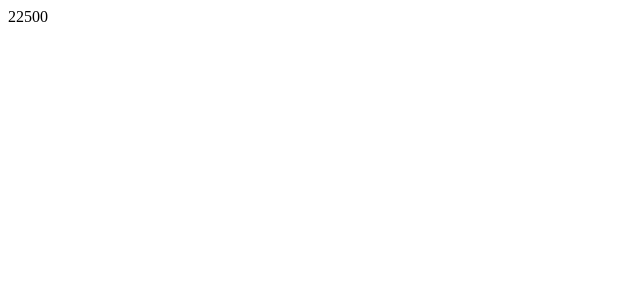
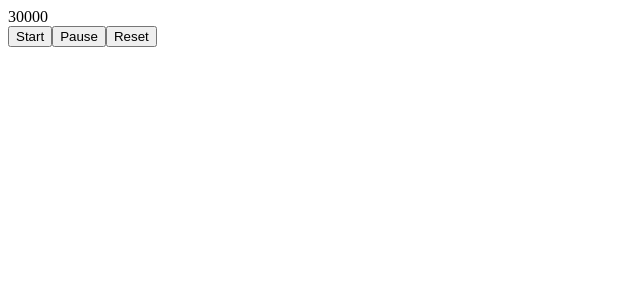
Before and after one commit to sennett/workoutify, a React app: page / in a window 1280 px wide. Shown: the top 300 px of the page, without its empty margins (0-640 px from the left). Built offline with nearby package versions, Linux system fonts and the light colour scheme.

Commit message:
start and pause buttons

```diff
--- /dev/null
+++ b/actions/controls.js
@@ -0,0 +1,11 @@
+export const start = () => ({
+  type: 'START'
+})
+
+export const pause = () => ({
+  type: 'PAUSE'
+})
+
+export const reset = () => ({
+  type: 'RESET'
+})
--- a/components/App.js
+++ b/components/App.js
@@ -1,9 +1,11 @@
 import React from 'react'
 import Countdown from '../containers/Countdown'
+import Controls from '../containers/Controls'
 
 const App = () => (
   <div>
     <Countdown />
+    <Controls />
   </div>
 )
 
--- /dev/null
+++ b/containers/Controls.js
@@ -0,0 +1,28 @@
+import { connect } from 'react-redux'
+import React from 'react'
+import { start, pause, reset } from '../actions/controls'
+
+let Controls = ({start, pause, reset}) => (
+  <div>
+    <button onClick={start}>Start</button>
+    <button onClick={pause}>Pause</button>
+    <button onClick={reset}>Reset</button>
+  </div>
+)
+
+const mapStateToProps = (state, ownProps) => state
+const mapDispatchToProps = (dispatch, ownProps) => ({
+  start: () => {
+    dispatch(start())
+  },
+  pause: () => {
+    dispatch(pause())
+  },
+  reset: () => {
+    dispatch(reset())
+  }
+})
+
+Controls = connect(mapStateToProps, mapDispatchToProps)(Controls)
+
+export default Controls
--- a/containers/Countdown.js
+++ b/containers/Countdown.js
@@ -7,7 +7,7 @@ let Countdown = ({timer}) => {
   )
 }
 
-const mapStateToProps = (state) => state
+const mapStateToProps = (state) => state.timeElapsed
 
 Countdown = connect(mapStateToProps)(Countdown)
 
--- a/index.js
+++ b/index.js
@@ -3,11 +3,11 @@ import React from 'react'
 import { render } from 'react-dom'
 import { Provider } from 'react-redux'
 import { createStore } from 'redux'
-import timeElapsed from './reducers/timeElapsed'
+import workoutifyApp from './reducers'
 import App from './components/App'
-import timeElapsedAction from './actions/timeElapsed'
+import timer from './otherThings/timer'
 
-let store = createStore(timeElapsed)
+let store = createStore(workoutifyApp)
 
 render(
   <Provider store={store}>
@@ -16,11 +16,4 @@ render(
   document.getElementById('root')
 )
 
-let lastTime = Date.now()
-
-setInterval(() => {
-  let currentTime = Date.now()
-  let timeElapsed = currentTime - lastTime
-  store.dispatch(timeElapsedAction(timeElapsed))
-  lastTime = currentTime
-}, 100)
+timer(store)
--- /dev/null
+++ b/otherThings/timer.js
@@ -0,0 +1,35 @@
+import timeElapsedAction from '../actions/timeElapsed'
+
+const timer = (store) => {
+  let running = false
+  let interval
+
+  const start = () => {
+    let lastTime = Date.now()
+    interval = setInterval(() => {
+      running = true
+      let currentTime = Date.now()
+      let timeElapsed = currentTime - lastTime
+      store.dispatch(timeElapsedAction(timeElapsed))
+      lastTime = currentTime
+    }, 100)
+  }
+
+  const pause = () => {
+    clearInterval(interval)
+    running = false
+  }
+
+  store.subscribe(() => {
+    let state = store.getState()
+    if (!running && state.controls === 'STARTED') {
+      start()
+    }
+
+    if (running && state.controls === 'PAUSED') {
+      pause()
+    }
+  })
+}
+
+export default timer
--- /dev/null
+++ b/reducers/controls.js
@@ -0,0 +1,12 @@
+const controls = (state = 'PAUSED', action) => {
+  switch (action.type) {
+    case 'START':
+      return 'STARTED'
+    case 'PAUSE':
+      return 'PAUSED'
+    default:
+      return state
+  }
+}
+
+export default controls
--- /dev/null
+++ b/reducers/index.js
@@ -0,0 +1,10 @@
+import { combineReducers } from 'redux'
+import timeElapsed from './timeElapsed'
+import controls from './controls'
+
+const workoutifyApp = combineReducers({
+  timeElapsed,
+  controls
+})
+
+export default workoutifyApp
```
